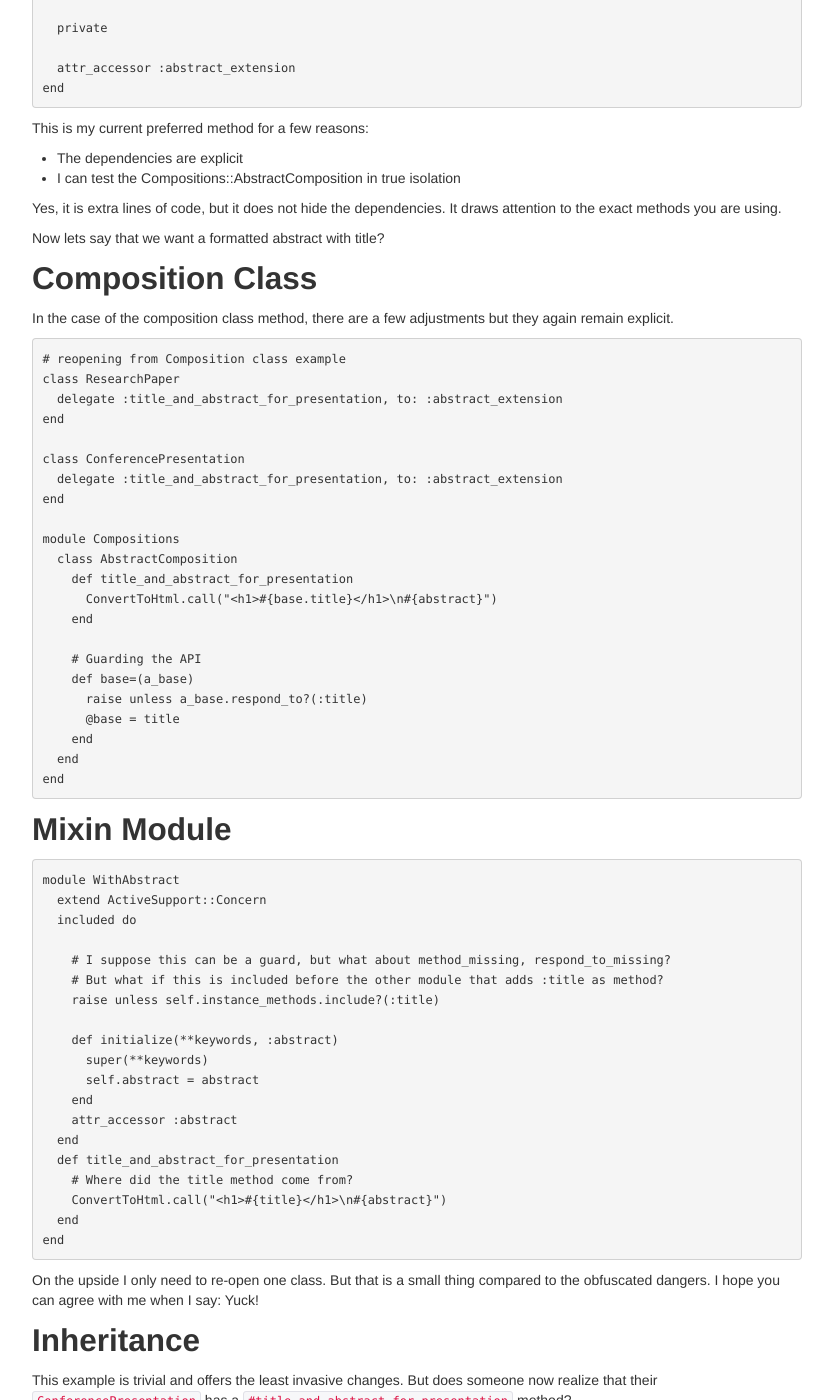
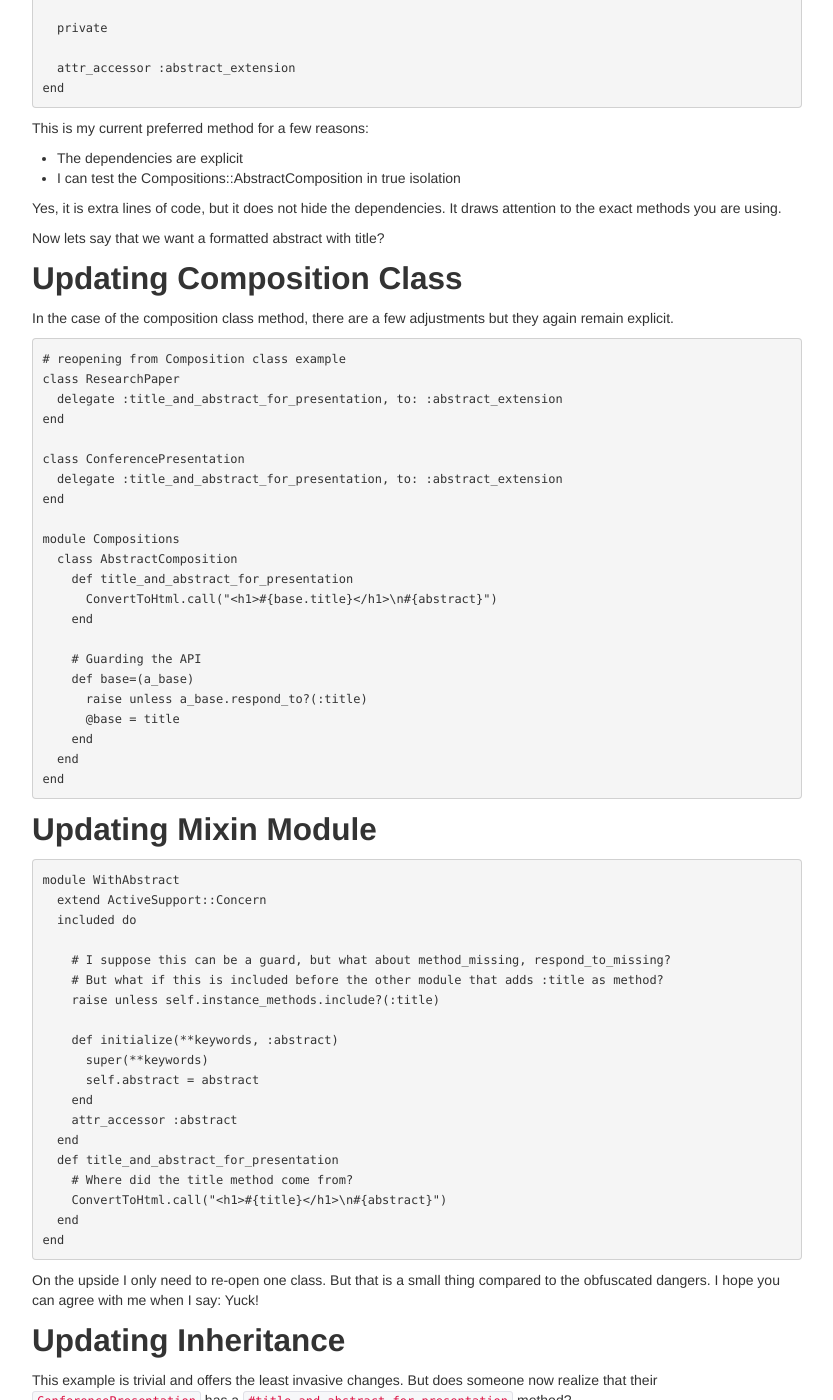
Before and after one commit to terrellt/ndlib.github.io, a Jekyll site: the page built from _posts/2015-05-07-favor-composition-over-inheritance.md, in a window 1280 px wide and 1400 px high, scrolled down 4579 px. Shown: the whole window, without its empty margins (223-1056 px from the left). Built offline with Jekyll 4.4.1, drawn with Linux system fonts in a browser that asks for light colours; Markdown is read by kramdown in place of the engine named in the settings.

Commit message:
Updating labels

````diff
--- a/_posts/2015-05-07-favor-composition-over-inheritance.md
+++ b/_posts/2015-05-07-favor-composition-over-inheritance.md
@@ -248,7 +248,7 @@ It draws attention to the exact methods you are using.
 
 Now lets say that we want a formatted abstract with title?
 
-## Composition Class
+## Updating Composition Class
 
 In the case of the composition class method, there are a few adjustments but they
 again remain explicit.
@@ -278,7 +278,7 @@ module Compositions
 end
 ```
 
-## Mixin Module
+## Updating Mixin Module
 
 ```ruby
 module WithAbstract
@@ -306,7 +306,7 @@ On the upside I only need to re-open one class.
 But that is a small thing compared to the obfuscated dangers.
 I hope you can agree with me when I say: Yuck!
 
-## Inheritance
+## Updating Inheritance
 
 This example is trivial and offers the least invasive changes.
 But does someone now realize that their `ConferencePresentation` has a `#title_and_abstract_for_presentation` method?
````
